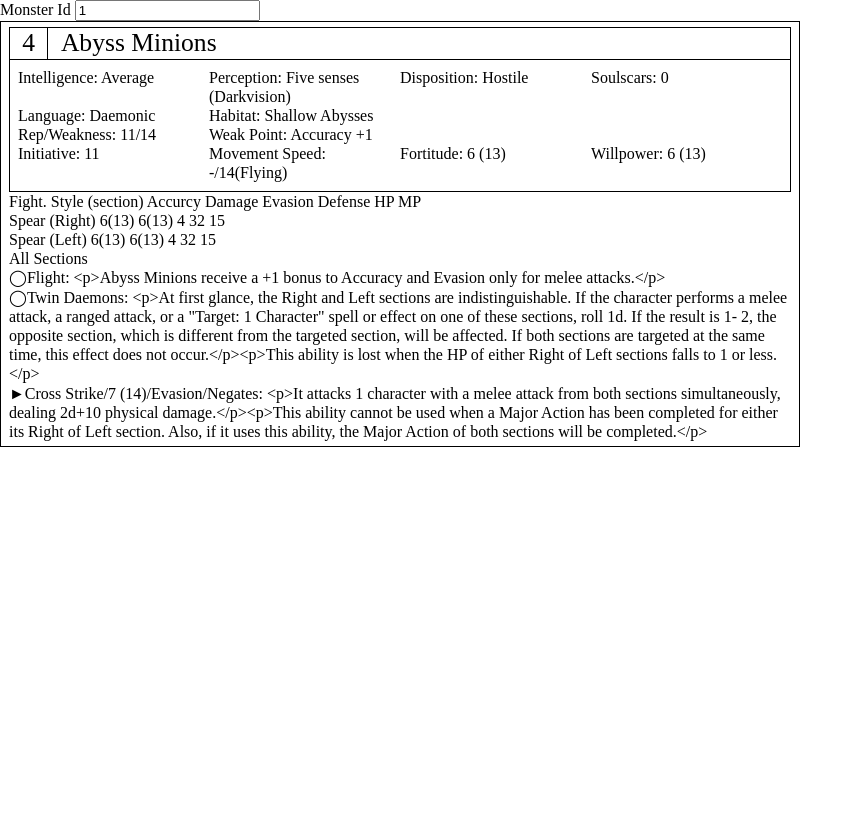
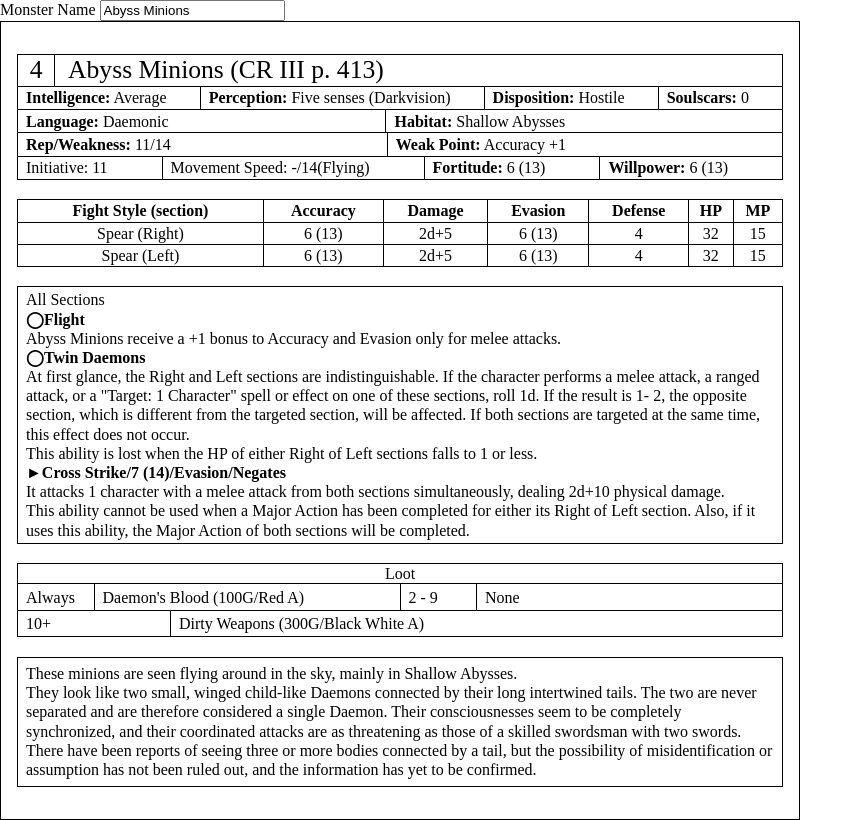
Before and after one commit to hohouyj/SW25_MM, a React (Vite) app: page / in a window 1280 px wide. Shown: the whole page, without its empty margins (0-863 px from the left). Built offline with nearby package versions, Linux system fonts and the light colour scheme.

Commit message:
styling monster card component

```diff
--- a/src/App.tsx
+++ b/src/App.tsx
@@ -4,27 +4,94 @@ import monsterData from "./data/monsters.json";
 import spellData from "./data/spells.json";
 
 function App() {
-  const [monster_id, setMonsterId] = useState(1);
-  const [monster, setMonster] = useState(
-    monsterData.allmonsters.filter((x) => parseInt(x.monster_id) == 1)[0]
-  );
-  const handleNewMonsterId = (event) => {
+  const [monsterName, setMonsterName] = useState<string>("Abyss Minions");
+  let monster = {
+    monster_id: "-999",
+    monstername: "NOT FOUND",
+    level: "-999",
+    monstertype: "Daemon",
+    intelligence: "Average",
+    perception: "Five senses (Darkvision)",
+    disposition: "Hostile",
+    soulscars: "0",
+    language: "Daemonic",
+    habitat: "Shallow Abysses",
+    reputation: "11",
+    weakness: "14",
+    weakpoint: "Accuracy +1",
+    initiative: "11",
+    movementspeed: "-/14(Flying)",
+    fortitude: "6",
+    willpower: "6",
+    source: "CR III p. 413",
+    sections: "2 (Right / Left)",
+    mainsection: "None",
+    description:
+      "<p>These minions are seen flying around in the sky, mainly in Shallow Abysses.</p><p>They look like two small, winged child-like Daemons connected by their long intertwined tails. The two are never separated and are therefore considered a single Daemon. Their consciousnesses seem to be completely synchronized, and their coordinated attacks are as threatening as those of a skilled swordsman with two swords.</p><p>There have been reports of seeing three or more bodies connected by a tail, but the possibility of misidentification or assumption has not been ruled out, and the information has yet to be confirmed.</p>",
+    uniqueskills: [
+      {
+        section: "All Sections",
+        abilities: [
+          {
+            title: "◯Flight",
+            description:
+              "<p>Abyss Minions receive a +1 bonus to Accuracy and Evasion only for melee attacks.</p>",
+          },
+          {
+            title: "◯Twin Daemons",
+            description:
+              '<p>At first glance, the Right and Left sections are indistinguishable. If the character performs a melee attack, a ranged attack, or a "Target: 1 Character" spell or effect on one of these sections, roll 1d. If the result is 1- 2, the opposite section, which is different from the targeted section, will be affected. If both sections are targeted at the same time, this effect does not occur.</p><p>This ability is lost when the HP of either Right of Left sections falls to 1 or less.</p>',
+          },
+          {
+            title: "►Cross Strike/7 (14)/Evasion/Negates",
+            description:
+              "<p>It attacks 1 character with a melee attack from both sections simultaneously, dealing 2d+10 physical damage.</p><p>This ability cannot be used when a Major Action has been completed for either its Right of Left section. Also, if it uses this ability, the Major Action of both sections will be completed.</p>",
+          },
+        ],
+      },
+    ],
+    combatstyles: [
+      {
+        style: "Spear (Right)",
+        accuracy: "6",
+        damage: "2d+5",
+        evasion: "6",
+        defense: "4",
+        hp: "32",
+        mp: "15",
+      },
+      {
+        style: "Spear (Left)",
+        accuracy: "6",
+        damage: "2d+5",
+        evasion: "6",
+        defense: "4",
+        hp: "32",
+        mp: "15",
+      },
+    ],
+    loottable: [
+      { roll: "Always", loot: "Daemon's Blood (100G/Red A)" },
+      { roll: "2 - 9", loot: "None" },
+      { roll: "10+", loot: "Dirty Weapons (300G/Black White A)" },
+    ],
+  };
+  const foundMonster = monsterData.allmonsters.filter((x) => {
+    return x.monstername.toLowerCase().includes(monsterName.toLowerCase());
+  });
+
+  const handleNewMonsterName = (event) => {
     let val = event?.target.value;
-    if (monsterData.allmonsters.find((x) => parseInt(x.monster_id) == val)) {
-      setMonsterId(val);
-      setMonster(
-        monsterData.allmonsters.filter((x) => parseInt(x.monster_id) == val)[0]
-      );
-    } else {
-      setMonsterId(val);
-    }
+    setMonsterName(val);
   };
 
   return (
     <>
-      <label>Monster Id </label>
-      <input type="number" value={monster_id} onChange={handleNewMonsterId} />
-      <MonsterCard monster={monster} />
+      <label>Monster Name </label>
+      <input type="text" value={monsterName} onChange={handleNewMonsterName} />
+      {foundMonster.map((monster) => {
+        return <MonsterCard monster={monster} />;
+      })}
     </>
   );
 }
--- a/src/Monster.tsx
+++ b/src/Monster.tsx
@@ -10,19 +10,22 @@ type MonsterSkillPropType = {
 
 function MonsterSkillCard({ skills }: MonsterSkillPropType) {
   return (
-    <div>
+    <div className="monster-card-skills">
       {skills.map((skill) => {
         return (
-          <>
-            <div>{skill.section}</div>{" "}
+          <div className="monster-card-skill-section">
+            <div>{skill.section}</div>
             {skill.abilities.map((abilities) => {
               return (
-                <div>
-                  {abilities.title}: {abilities.description}
+                <div className="monster-card-skill">
+                  <strong>{abilities.title}</strong>
+                  <div
+                    dangerouslySetInnerHTML={{ __html: abilities.description }}
+                  ></div>
                 </div>
               );
             })}
-          </>
+          </div>
         );
       })}
     </div>
@@ -35,51 +38,110 @@ function MonsterCard({ monster }: MonsterPropType) {
       <div className="monster">
         <div className="monster-card-title">
           <div className="level">{monster.level}</div>
-          <div className="name">{monster.monstername}</div>
+          <div className="name">
+            {monster.monstername} ({monster.source})
+          </div>
         </div>
         <div className="monster-card-details">
-          <div className="row">
-            <div>Intelligence: {monster.intelligence}</div>
-            <div>Perception: {monster.perception}</div>
-            <div>Disposition: {monster.disposition}</div>
-            <div>Soulscars: {monster.soulscars}</div>
+          <div className="row1 row">
+            <div>
+              <strong>Intelligence:</strong> {monster.intelligence}
             </div>
-          <div className="row">
-            <div>Language: {monster.language}</div>
-            <div>Habitat: {monster.habitat}</div>
+            <div>
+              <strong>Perception:</strong> {monster.perception}
             </div>
-          <div className="row">
             <div>
-              Rep/Weakness: {monster.reputation}/{monster.weakness}
+              <strong>Disposition:</strong> {monster.disposition}
             </div>
-            <div>Weak Point: {monster.weakpoint}</div>
+            <div>
+              <strong>Soulscars:</strong> {monster.soulscars}
             </div>
-          <div className="row">
+          </div>
+          <div className="row2 row">
+            <div>
+              <strong>Language:</strong> {monster.language}
+            </div>
+            <div>
+              <strong>Habitat:</strong> {monster.habitat}
+            </div>
+          </div>
+          <div className="row3 row">
+            <div>
+              <strong>Rep/Weakness:</strong> {monster.reputation}/
+              {monster.weakness}
+            </div>
+            <div>
+              <strong>Weak Point:</strong> {monster.weakpoint}
+            </div>
+          </div>
+          <div className="row4 row">
             <div>Initiative: {monster.initiative}</div>
             <div>Movement Speed: {monster.movementspeed}</div>
             <div>
-              Fortitude: {monster.fortitude} ({7 + parseInt(monster.fortitude)})
+              <strong>Fortitude:</strong> {monster.fortitude} (
+              {7 + parseInt(monster.fortitude)})
             </div>
             <div>
-              Willpower: {monster.fortitude} ({7 + parseInt(monster.willpower)})
+              <strong>Willpower:</strong> {monster.fortitude} (
+              {7 + parseInt(monster.willpower)})
             </div>
           </div>
         </div>
-        <div>
-          <div>Fight. Style (section) Accurcy Damage Evasion Defense HP MP</div>
+        <br />
+        <table className="monster-card-combat-style-table">
+          <thead>
+            <tr>
+              <th>Fight Style (section)</th>
+              <th>Accuracy</th>
+              <th>Damage</th>
+              <th>Evasion</th>
+              <th>Defense</th>
+              <th>HP</th>
+              <th>MP</th>
+            </tr>
+          </thead>
+          <tbody className="monster-card-combat-style-body">
             {monster.combatstyles.map((style) => {
               return (
-              <div>
-                {style.style} {style.accuracy}({7 + parseInt(style.accuracy)}){" "}
-                {style.evasion}({7 + parseInt(style.evasion)}) {style.defense}{" "}
-                {style.hp} {style.mp}
+                <tr key={style.style}>
+                  <td>{style.style}</td>
+                  <td>
+                    {style.accuracy} ({7 + parseInt(style.accuracy)})
+                  </td>
+                  <td>{style.damage}</td>
+                  <td>
+                    {style.evasion} ({7 + parseInt(style.evasion)})
+                  </td>
+                  <td>{style.defense}</td>
+                  <td>{style.hp}</td>
+                  <td>{style.mp}</td>
+                </tr>
+              );
+            })}
+          </tbody>
+        </table>
+
+        <br />
+        <MonsterSkillCard skills={monster.uniqueskills} />
+        <br />
+        <div className="monster-card-loot">
+          <div className="monster-card-loot-title">Loot</div>
+          <div className="monster-card-loot-items">
+            {monster.loottable.map((loot) => {
+              return (
+                <div className="monster-card-loot-item">
+                  <div className="roll">{loot.roll}</div>
+                  <div className="loot">{loot.loot}</div>
                 </div>
               );
             })}
           </div>
-        <div>
-          <MonsterSkillCard skills={monster.uniqueskills} />
         </div>
+        <br />
+        <div
+          className="monster-card-description"
+          dangerouslySetInnerHTML={{ __html: monster.description }}
+        />
       </div>
     </>
   );
--- a/src/index.css
+++ b/src/index.css
@@ -19,7 +19,7 @@ body {
     /* border: 1px solid red; */
     width: clamp(50rem, 50%, 100rem);
     border: 0.1rem solid black;
-    padding: 0.3rem 0.5rem;
+    padding: 2rem 1rem;
 }
 
 .monster * {
@@ -49,11 +49,87 @@ body {
 
 .monster-card-details {
     border: 0.1rem solid black;
-    border-style: none solid solid solid;
-    padding: 0.5rem;
+    border-style: none solid none solid;
 }
 
 .monster-card-details .row {
+    display: flex;
+}
+
+.monster-card-details .row2 {
+    display: flex;
+}
+
+.monster-card-details .row div {
+    border: 0.1rem solid black;
+    padding: 0.1rem 0.5rem;
+    border-style: none solid solid none;
+    flex-grow: 1;
+}
+
+.monster-card-details .row> :last-child {
+    border-style: none none solid none;
+}
+
+.monster-card-combat-style-table {
+    border: 0.1rem solid black;
+    border-collapse: collapse;
+}
+
+.monster-card-combat-style-table * {
+    border: 0.1rem solid black;
+    text-align: center;
+}
+
+.monster-card-skills {
+    border: 0.1rem solid black;
+    border-style: solid solid none none;
+    display: flex;
+    flex-direction: row;
+    flex-wrap: wrap;
+    width: 100%;
+}
+
+.monster-card-skill-section {
+    flex: 1 1 50%;
+    border: 0.1rem solid black;
+    padding: 0.2rem 0.5rem;
+    border-style: none none solid solid;
+}
+
+
+
+.monster-card-loot-items {
+    display: flex;
+    flex-direction: row;
+    flex-wrap: wrap;
+    width: 100%;
+}
+
+.monster-card-loot {
+    border: 0.1rem solid black;
+    border-style: solid none none solid;
+}
+
+.monster-card-loot-title {
+    text-align: center;
+    border: 0.1rem solid black;
+    border-style: none solid solid none;
+}
+
+.monster-card-loot-item {
     display: grid;
-    grid-template-columns: 25% 25% 25% 25%;
+    grid-template-columns: 20% auto;
+    flex: 1 1 50%;
 }
+
+.monster-card-loot-item * {
+    padding: 0.2rem 0.5rem;
+    border: 0.1rem solid black;
+    border-style: none solid solid none;
+}
+
+.monster-card-description {
+    border: 0.1rem solid black;
+    padding: 0.4rem 0.5rem;
+}
```
Lines whose indentation alone changed are shown as unchanged.
